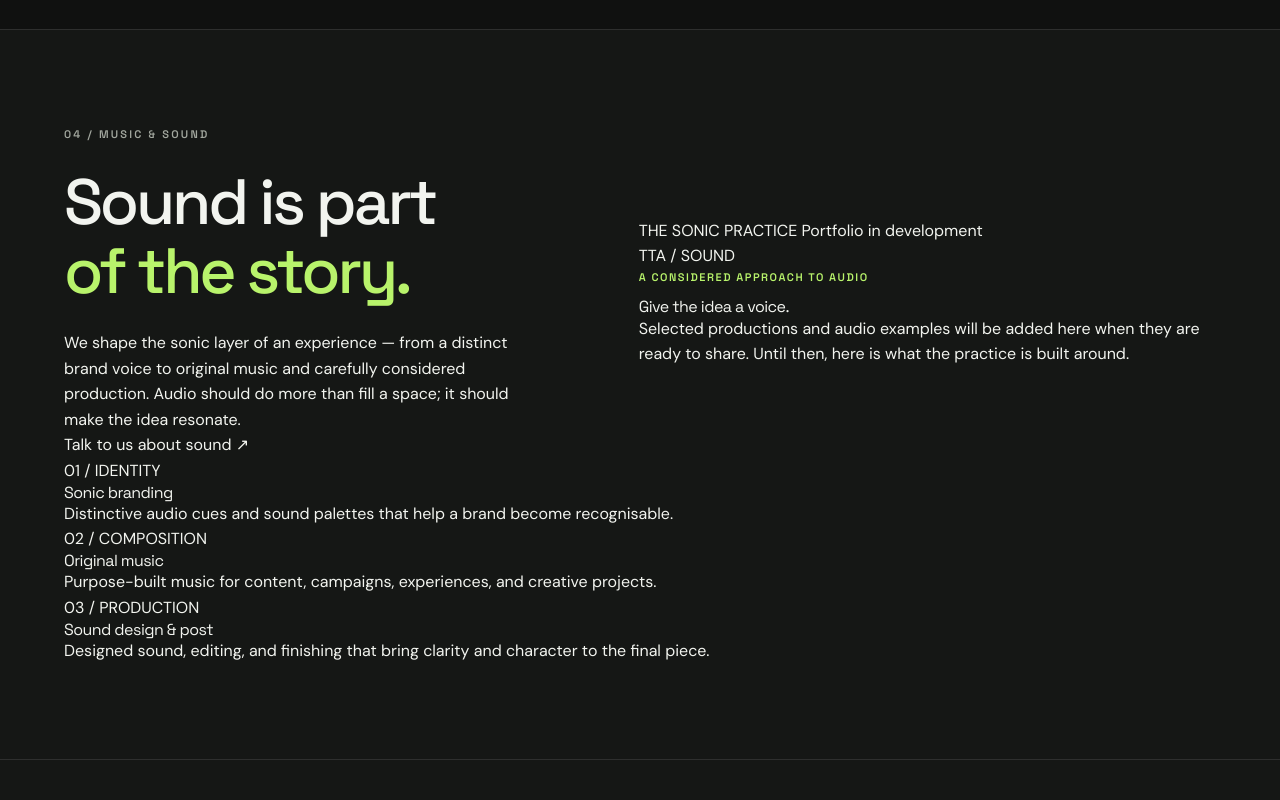
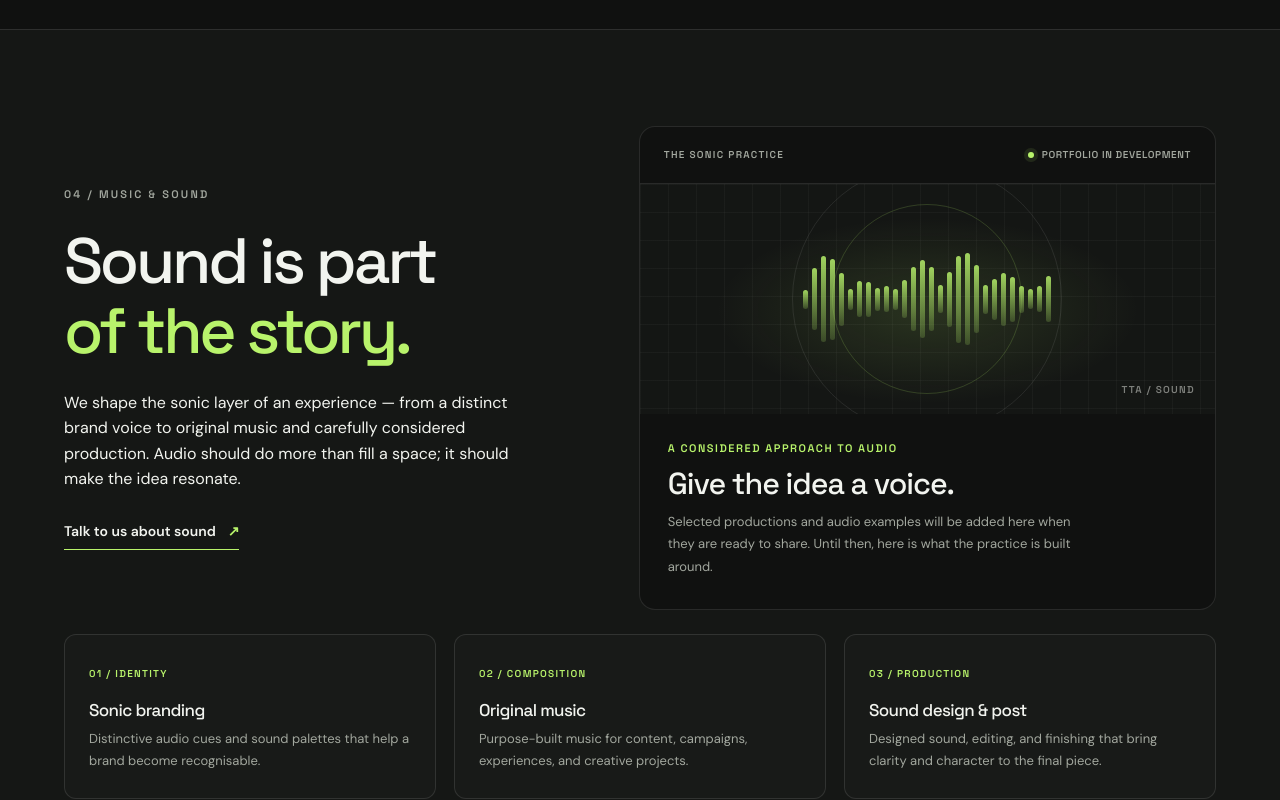
Before and after one commit to Ikeys-Studio/My-portfolio, a Next.js app: page / in a window 1280 px wide. Shown: the part 3900-4700 px from the top of the page. Built offline with nearby package versions, Linux system fonts and the light colour scheme; no server answers.

Commit message:
Style Music and Sound portfolio feature and service areas

```diff
--- a/src/app/globals.css
+++ b/src/app/globals.css
@@ -1681,48 +1681,204 @@ a {
   line-height: 1.8;
 }
 
-.music__placeholder {
-  position: relative;
+.music__contact-link {
+  display: inline-flex;
+  align-items: center;
+  gap: 12px;
+  margin-top: 28px;
+  padding-bottom: 7px;
+  border-bottom: 1px solid var(--accent);
+  color: var(--text);
+  font-size: 14px;
+  font-weight: 600;
+  text-decoration: none;
+  transition: color 0.2s ease;
+}
+
+.music__contact-link span {
+  color: var(--accent);
+  transition: transform 0.2s ease;
+}
+
+.music__contact-link:hover,
+.music__contact-link:focus-visible {
+  color: var(--accent);
+}
+
+.music__contact-link:hover span,
+.music__contact-link:focus-visible span {
+  transform: translate(3px, -3px);
+}
+
+.music__feature {
   overflow: hidden;
-  padding: clamp(28px, 4vw, 48px);
   border: 1px solid var(--line);
   border-radius: 16px;
+  background: var(--background);
+}
+
+.music__feature-top {
+  display: flex;
+  align-items: center;
+  justify-content: space-between;
+  flex-wrap: wrap;
+  gap: 12px;
+  padding: 20px 24px;
+  border-bottom: 1px solid var(--line);
+}
+
+.music__eyebrow,
+.music__status,
+.music__sound-index {
+  font-family: var(--font-heading), sans-serif;
+  font-size: 10px;
+  font-weight: 600;
+  letter-spacing: 0.13em;
+  text-transform: uppercase;
+}
+
+.music__eyebrow {
+  color: var(--muted);
+}
+
+.music__status {
+  display: inline-flex;
+  align-items: center;
+  gap: 8px;
+  color: var(--muted);
+  letter-spacing: 0.06em;
+}
+
+.music__status i {
+  width: 6px;
+  height: 6px;
+  border-radius: 50%;
+  background: var(--accent);
+  box-shadow: 0 0 0 4px rgba(184, 243, 107, 0.1);
+}
+
+.music__sound-art {
+  position: relative;
+  display: grid;
+  min-height: 230px;
+  place-items: center;
+  overflow: hidden;
   background:
-    radial-gradient(ellipse at 85% 10%, rgba(184, 243, 107, 0.09), transparent 48%),
-    var(--background);
-}
-
-.music__placeholder-mark {
+    radial-gradient(ellipse at 50% 55%, rgba(184, 243, 107, 0.13), transparent 52%),
+    linear-gradient(rgba(242, 244, 239, 0.035) 1px, transparent 1px),
+    linear-gradient(90deg, rgba(242, 244, 239, 0.035) 1px, transparent 1px),
+    #141614;
+  background-size: auto, 28px 28px, 28px 28px, auto;
+}
+
+.music__sound-orbit {
+  position: absolute;
+  width: 190px;
+  height: 190px;
+  border: 1px solid rgba(184, 243, 107, 0.18);
+  border-radius: 50%;
+}
+
+.music__sound-orbit--two {
+  width: 270px;
+  height: 270px;
+  border-color: rgba(242, 244, 239, 0.09);
+}
+
+.music__waveform {
+  position: relative;
+  z-index: 1;
+  display: flex;
+  align-items: center;
+  justify-content: center;
+  gap: 4px;
+  width: min(78%, 390px);
+  height: 104px;
+}
+
+.music__waveform i {
+  display: block;
+  flex: 1;
+  max-width: 5px;
+  min-height: 5px;
+  border-radius: 4px;
+  background: linear-gradient(180deg, var(--accent), rgba(184, 243, 107, 0.22));
+  opacity: 0.85;
+}
+
+.music__sound-index {
+  position: absolute;
+  right: 20px;
+  bottom: 16px;
+  color: rgba(242, 244, 239, 0.48);
+}
+
+.music__feature-copy {
+  padding: 26px 28px 30px;
+}
+
+.music__feature-copy .work-card__tag {
+  margin-bottom: 10px;
+}
+
+.music__feature-copy h3 {
+  margin: 0 0 10px;
+  font-size: clamp(1.45rem, 2.5vw, 1.9rem);
+  font-weight: 500;
+}
+
+.music__feature-copy > p:last-child {
+  max-width: 48ch;
+  margin: 0;
+  color: var(--muted);
+  font-size: 13px;
+  line-height: 1.75;
+}
+
+.music__services {
   display: grid;
-  place-items: center;
-  width: 54px;
-  height: 54px;
-  margin-bottom: 34px;
-  border: 1px solid rgba(184, 243, 107, 0.3);
-  border-radius: 50%;
-  color: var(--accent);
-  font-size: 28px;
-}
-
-.music__placeholder h3 {
-  max-width: 16ch;
-  margin: 0 0 14px;
-  font-size: clamp(1.5rem, 2.5vw, 2rem);
+  grid-template-columns: repeat(3, minmax(0, 1fr));
+  gap: 18px;
+  margin-top: 24px;
+}
+
+.music__service {
+  padding: 24px 24px 26px;
+  border: 1px solid var(--line);
+  border-radius: 12px;
+  background: rgba(255, 255, 255, 0.015);
+}
+
+.music__service > span {
+  color: var(--accent);
+  font-family: var(--font-heading), sans-serif;
+  font-size: 10px;
+  font-weight: 600;
+  letter-spacing: 0.13em;
+}
+
+.music__service h3 {
+  margin: 16px 0 9px;
+  font-size: 17px;
   font-weight: 500;
 }
 
-.music__placeholder > p:not(.work-card__tag) {
-  max-width: 48ch;
-  margin: 0 0 26px;
-  color: var(--muted);
-  font-size: 14px;
-  line-height: 1.8;
+.music__service p {
+  margin: 0;
+  color: var(--muted);
+  font-size: 13px;
+  line-height: 1.7;
 }
 
 @media (max-width: 860px) {
   .music__inner {
     grid-template-columns: 1fr;
   }
+
+  .music__services {
+    grid-template-columns: 1fr;
+    gap: 12px;
+  }
 }
 
 @media (max-width: 600px) {
```
